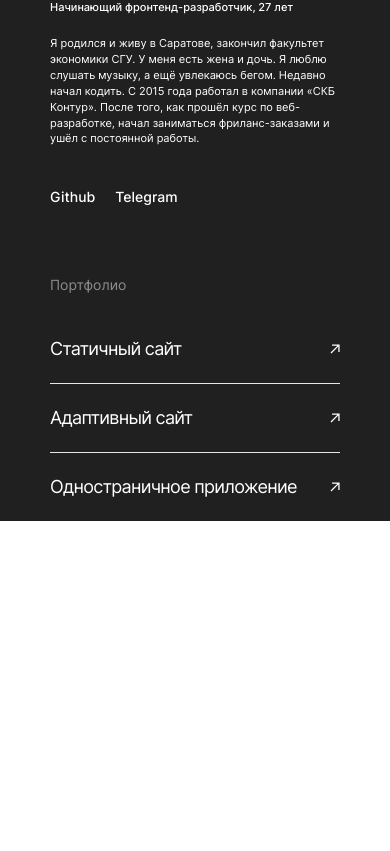
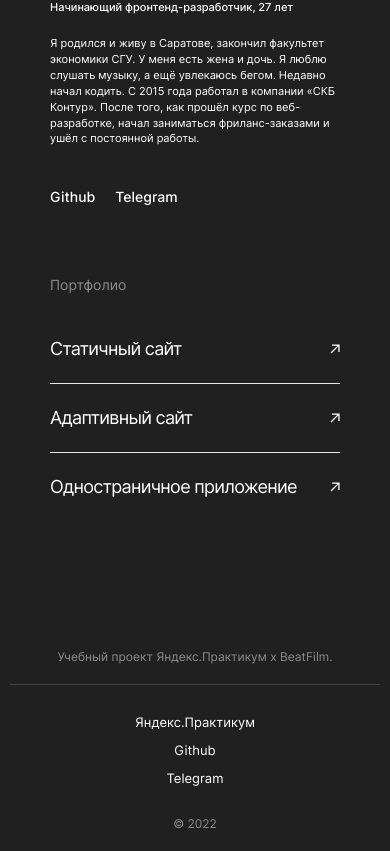
Before and after one commit to famovkin/movies-explorer-frontend, a React (Create React App) app: page / in a window 390 px wide. Shown: the part 2602-3453 px from the top of the page. Before the commit the page ends 3193 px from the top, so only its background shows below. Built offline with nearby package versions, Linux system fonts and the light colour scheme.

Commit message:
feat: сверстать footer, выделить компоненты project, link

```diff
--- a/src/components/AboutMe/AboutMe.css
+++ b/src/components/AboutMe/AboutMe.css
@@ -177,18 +177,6 @@
   gap: 20px;
 }
 
-.student__socials-item {
-  list-style: none;
-}
-
-.student__link {
-  font-size: 14px;
-  font-weight: 500;
-  line-height: 1.21;
-  color: #fff;
-  text-decoration: none;
-}
-
 .portfolio__title {
   margin: 0 0 50px;
   font-size: 18px;
@@ -209,56 +197,3 @@
   margin: 0;
   padding: 0;
 }
-
-.project__item {
-  list-style: none;
-  border-bottom: 1px solid #424242;
-  padding: 20px 0;
-}
-
-@media (max-width: 768px) {
-  .project__item {
-    border-bottom: 1px solid #e6e6e6;
-  }
-}
-
-.project__item:last-child {
-  border-bottom: none;
-}
-
-.project__item:first-child {
-  padding-top: 0;
-}
-
-.project__link {
-  display: flex;
-  align-items: center;
-  justify-content: space-between;
-  font-size: 30px;
-  font-weight: 400;
-  line-height: 1.66;
-  color: #fff;
-  text-decoration: none;
-  letter-spacing: -0.04em;
-}
-
-@media (max-width: 768px) {
-  .project__link {
-    font-size: 28px;
-    line-height: 1.78;
-  }
-}
-
-@media (max-width: 500px) {
-  .project__link {
-    font-size: 18px;
-    line-height: 1.55;
-  }
-}
-
-@media (max-width: 500px) {
-  .project__icon {
-    width: 10px;
-    height: 10px;
-  }
-}
--- a/src/components/AboutMe/AboutMe.jsx
+++ b/src/components/AboutMe/AboutMe.jsx
@@ -2,11 +2,45 @@ import React from "react";
 
 import Title from "../Title/Title";
 import Container from "../Container/Container";
-import Icons from "../Icons/";
+import Link from "../Link/Link";
+import Project from "../Project/Project";
 import photo from "../../images/avatar.jpeg";
 import "./AboutMe.css";
 
 function AboutMe() {
+  const links = [
+    {
+      id: 1,
+      title: "Github",
+      url: "https://github.com/famovkin",
+      modifier: "medium",
+    },
+    {
+      id: 2,
+      title: "Telegram",
+      url: "https://t.me/famovkin",
+      modifier: "medium",
+    },
+  ];
+
+  const projects = [
+    {
+      id: 1,
+      title: "Статичный сайт",
+      url: "https://famovkin.github.io/how-to-learn/",
+    },
+    {
+      id: 2,
+      title: "Адаптивный сайт",
+      url: "https://famovkin.github.io/russian-travel/",
+    },
+    {
+      id: 3,
+      title: "Одностраничное приложение",
+      url: "https://mesto.nomoredomains.xyz/",
+    },
+  ];
+
   return (
     <Container>
       <section className="about-me main__about-me">
@@ -25,16 +59,9 @@ function AboutMe() {
               заниматься фриланс-заказами и ушёл с постоянной работы.
             </p>
             <ul className="student__socials">
-              <li className="student__socials-item">
-                <a className="student__link" href="https://github.com/famovkin">
-                  Github
-                </a>
-              </li>
-              <li className="student__socials-item">
-                <a className="student__link" href="https://t.me/famovkin">
-                  Telegram
-                </a>
-              </li>
+              {links.map((link) => (
+                <Link key={link.id} {...link} />
+              ))}
             </ul>
           </div>
           <img className="student__photo" src={photo} alt="Толя" />
@@ -42,39 +69,9 @@ function AboutMe() {
         <div className="portfolio">
           <h3 className="portfolio__title">Портфолио</h3>
           <ul className="portfolio__projects">
-            <li className="project__item">
-              <a
-                href="https://famovkin.github.io/how-to-learn/"
-                className="project__link"
-                target="_blank"
-                rel="noreferrer"
-              >
-                Статичный сайт
-                <Icons.LinkIcon className="project__icon" />
-              </a>
-            </li>
-            <li className="project__item">
-              <a
-                href="https://famovkin.github.io/russian-travel/"
-                className="project__link"
-                target="_blank"
-                rel="noreferrer"
-              >
-                Адаптивный сайт
-                <Icons.LinkIcon className="project__icon" />
-              </a>
-            </li>
-            <li className="project__item">
-              <a
-                href="https://mesto.nomoredomains.xyz/"
-                className="project__link"
-                target="_blank"
-                rel="noreferrer"
-              >
-                Одностраничное приложение
-                <Icons.LinkIcon className="project__icon" />
-              </a>
-            </li>
+            {projects.map((project) => (
+              <Project key={project.id} {...project} />
+            ))}
           </ul>
         </div>
       </section>
--- a/src/components/AboutProject/AboutProject.jsx
+++ b/src/components/AboutProject/AboutProject.jsx
@@ -27,8 +27,8 @@ function AboutProject() {
       <section className="about">
         <Title title="О проекте" />
         <div className="about__cards">
-          {textCards.map(({ id, title, description }) => (
-            <TextCard key={id} title={title} description={description} />
+          {textCards.map((card) => (
+            <TextCard key={card.id} {...card} />
           ))}
         </div>
         <Roadmap />
--- /dev/null
+++ b/src/components/Footer/Footer.css
@@ -0,0 +1,77 @@
+.footer {
+  padding: 79px 0 20px;
+  font-size: 13px;
+  font-weight: 400;
+  line-height: 1.21;
+}
+
+@media (max-width: 768px) {
+  .footer {
+    font-size: 12px;
+  }
+}
+
+.footer__container {
+  width: calc(100% - 140px);
+  margin: auto;
+}
+
+@media (max-width: 768px) {
+  .footer__container {
+    width: calc(100% - 60px);
+  }
+}
+
+@media (max-width: 500px) {
+  .footer__container {
+    width: calc(100% - 20px);
+  }
+}
+
+.footer__text {
+  margin: 0;
+  color: #8b8b8b;
+  text-align: center;
+  border-bottom: 1px solid #424242;
+  padding-bottom: 20px;
+}
+
+.footer__year {
+  margin: 0;
+}
+
+@media (max-width: 500px) {
+  .footer__year {
+    color: #8b8b8b;
+  }
+}
+
+.footer__information {
+  padding-top: 20px;
+  display: flex;
+  justify-content: space-between;
+  align-items: center;
+}
+
+@media (max-width: 500px) {
+  .footer__information {
+    padding-top: 30px;
+    flex-direction: column-reverse;
+    gap: 30px;
+  }
+}
+
+.footer__links {
+  margin: 0;
+  padding: 0;
+  display: flex;
+  gap: 20px;
+}
+
+@media (max-width: 500px) {
+  .footer__links {
+    flex-direction: column;
+    gap: 12px;
+    align-items: center;
+  }
+}
--- /dev/null
+++ b/src/components/Footer/Footer.jsx
@@ -0,0 +1,44 @@
+import React from "react";
+import Link from "../Link/Link";
+
+import "./Footer.css";
+
+const links = [
+  {
+    id: 1,
+    title: "Яндекс.Практикум",
+    url: "https://practicum.yandex.ru/",
+  },
+  {
+    id: 2,
+    title: "Github",
+    url: "https://github.com/famovkin",
+  },
+  {
+    id: 3,
+    title: "Telegram",
+    url: "https://t.me/famovkin",
+  },
+];
+
+function Footer() {
+  return (
+    <footer className="footer">
+      <div className="footer__container">
+        <p className="footer__text">
+          Учебный проект Яндекс.Практикум х BeatFilm.
+        </p>
+        <div className="footer__information">
+          <p className="footer__year">&#169; 2022</p>
+          <ul className="footer__links">
+            {links.map((link) => (
+              <Link key={link.id} {...link} />
+            ))}
+          </ul>
+        </div>
+      </div>
+    </footer>
+  );
+}
+
+export default Footer;
--- /dev/null
+++ b/src/components/Link/Link.css
@@ -0,0 +1,16 @@
+.link {
+  list-style: none;
+}
+
+.link__item {
+  font-size: 13px;
+  font-weight: 400;
+  line-height: 1.21;
+  color: #fff;
+  text-decoration: none;
+}
+
+.link__item_type_medium {
+  font-size: 14px;
+  font-weight: 500;
+}
--- /dev/null
+++ b/src/components/Link/Link.jsx
@@ -0,0 +1,20 @@
+import React from "react";
+
+import "./Link.css";
+
+function Link({ title, url, modifier }) {
+  return (
+    <li className="link">
+      <a
+        className={`link__item link__item_type_${modifier}`}
+        href={url}
+        target="_blank"
+        rel="noreferrer"
+      >
+        {title}
+      </a>
+    </li>
+  );
+}
+
+export default Link;
--- a/src/components/Main/Main.jsx
+++ b/src/components/Main/Main.jsx
@@ -3,6 +3,7 @@ import AboutProject from "../AboutProject/AboutProject";
 import Promo from "../Promo/Promo";
 import Techs from "../Techs/Techs";
 import AboutMe from "../AboutMe/AboutMe";
+import Footer from "../Footer/Footer";
 
 function Main() {
   return (
@@ -11,6 +12,7 @@ function Main() {
       <AboutProject />
       <Techs />
       <AboutMe />
+      <Footer />
     </main>
   );
 }
--- /dev/null
+++ b/src/components/Project/Project.css
@@ -0,0 +1,53 @@
+.project {
+  list-style: none;
+  border-bottom: 1px solid #424242;
+  padding: 20px 0;
+}
+
+@media (max-width: 768px) {
+  .project {
+    border-bottom: 1px solid #e6e6e6;
+  }
+}
+
+.project:last-child {
+  border-bottom: none;
+  padding-bottom: 0;
+}
+
+.project:first-child {
+  padding-top: 0;
+}
+
+.project__link {
+  display: flex;
+  align-items: center;
+  justify-content: space-between;
+  font-size: 30px;
+  font-weight: 400;
+  line-height: 1.66;
+  color: #fff;
+  text-decoration: none;
+  letter-spacing: -0.04em;
+}
+
+@media (max-width: 768px) {
+  .project__link {
+    font-size: 28px;
+    line-height: 1.78;
+  }
+}
+
+@media (max-width: 500px) {
+  .project__link {
+    font-size: 18px;
+    line-height: 1.55;
+  }
+}
+
+@media (max-width: 500px) {
+  .project__icon {
+    width: 10px;
+    height: 10px;
+  }
+}
--- /dev/null
+++ b/src/components/Project/Project.jsx
@@ -0,0 +1,17 @@
+import React from "react";
+
+import Icons from "../Icons";
+import "./Project.css";
+
+function Project({ title, url }) {
+  return (
+    <li className="project">
+      <a href={url} className="project__link" target="_blank" rel="noreferrer">
+        {title}
+        <Icons.LinkIcon className="project__icon" />
+      </a>
+    </li>
+  );
+}
+
+export default Project;
```
